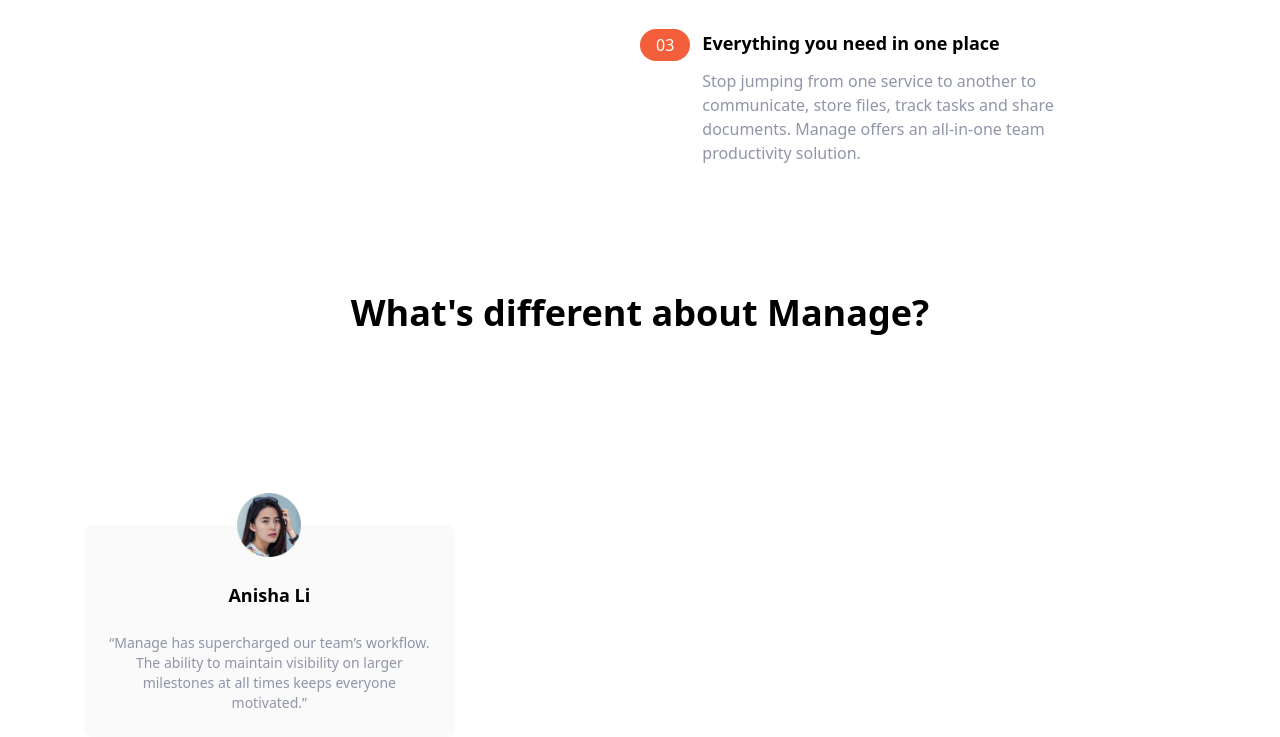
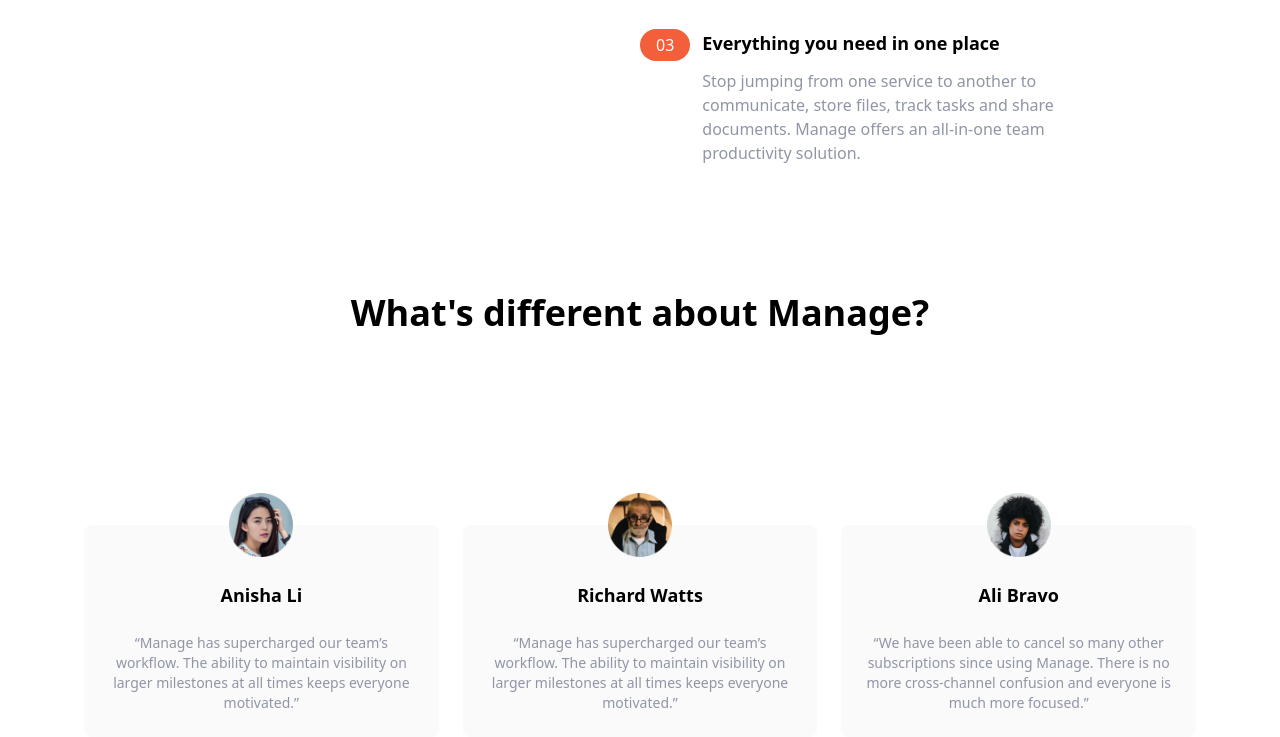
Before and after one commit to mclegacycodes/tailwindpractice, a website: page index.html in a window 1280 px wide. Shown: the part 947-1684 px from the top of the page. Drawn offline with Linux system fonts and the light colour scheme.

Commit message:
final commit

```diff
--- a/index.html
+++ b/index.html
@@ -152,6 +152,26 @@
                 </p>
             </div>
 
+            <div class="flex flex-col items-center p-6 mt-24  space-y-6 rounded-lg bg-veryLightGray md:w-1/3">
+                <img src="./img/avatar-richard.png" class="w-16 -mt-14" alt="">
+                <h5 class="text-lg font-bold">Richard Watts</h5>
+                <p class="text-sm text-darkGrayishBlue">
+                      “Manage has supercharged our team’s workflow. The ability to
+              maintain visibility on larger milestones at all times keeps
+              everyone motivated.”
+                </p>
+            </div>
+
+            <div class="flex flex-col items-center p-6 mt-24  space-y-6 rounded-lg bg-veryLightGray md:w-1/3">
+                <img src="./img/avatar-shanai.png" class="w-16 -mt-14" alt="">
+                <h5 class="text-lg font-bold">Ali Bravo</h5>
+                <p class="text-sm text-darkGrayishBlue">
+                     “We have been able to cancel so many other subscriptions since
+              using Manage. There is no more cross-channel confusion and
+              everyone is much more focused.”
+                </p>
+            </div>
+
         </div>
     </div>
   </section>
```
